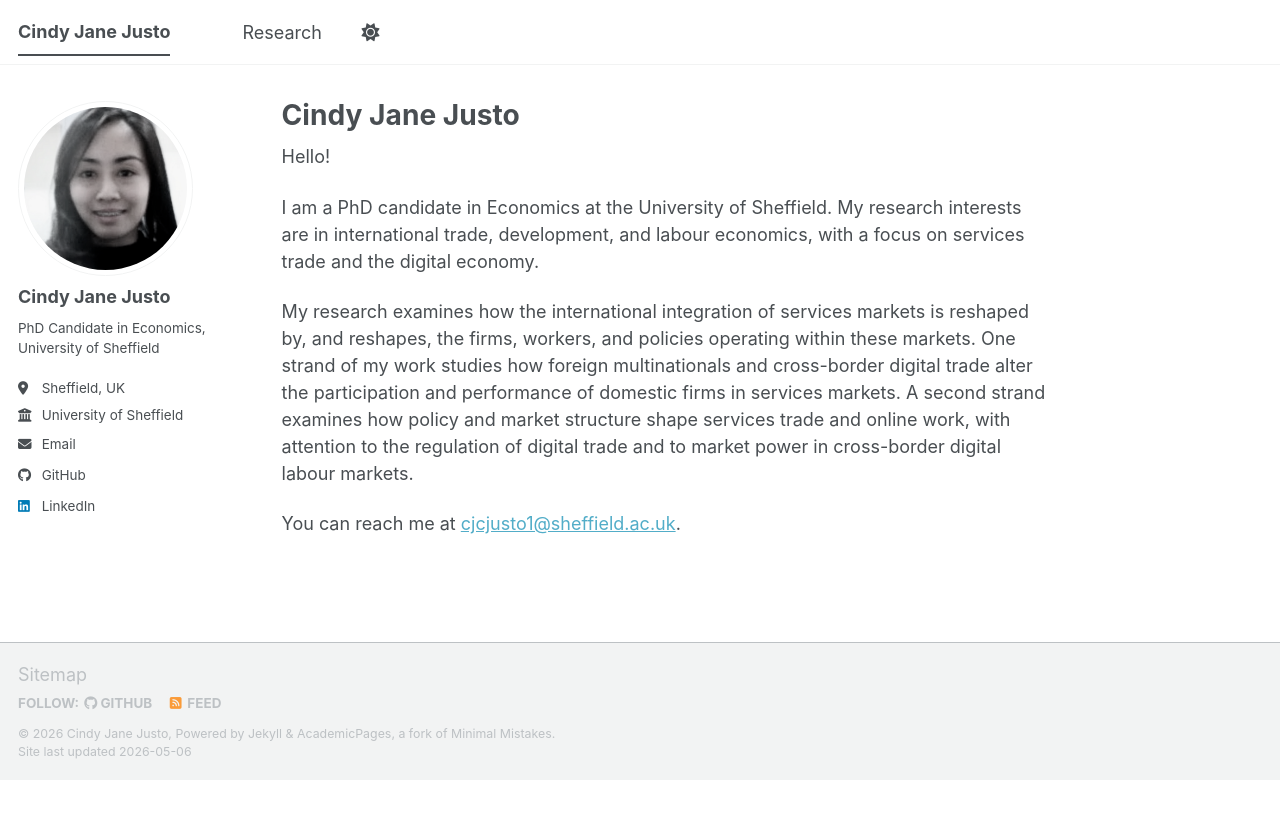
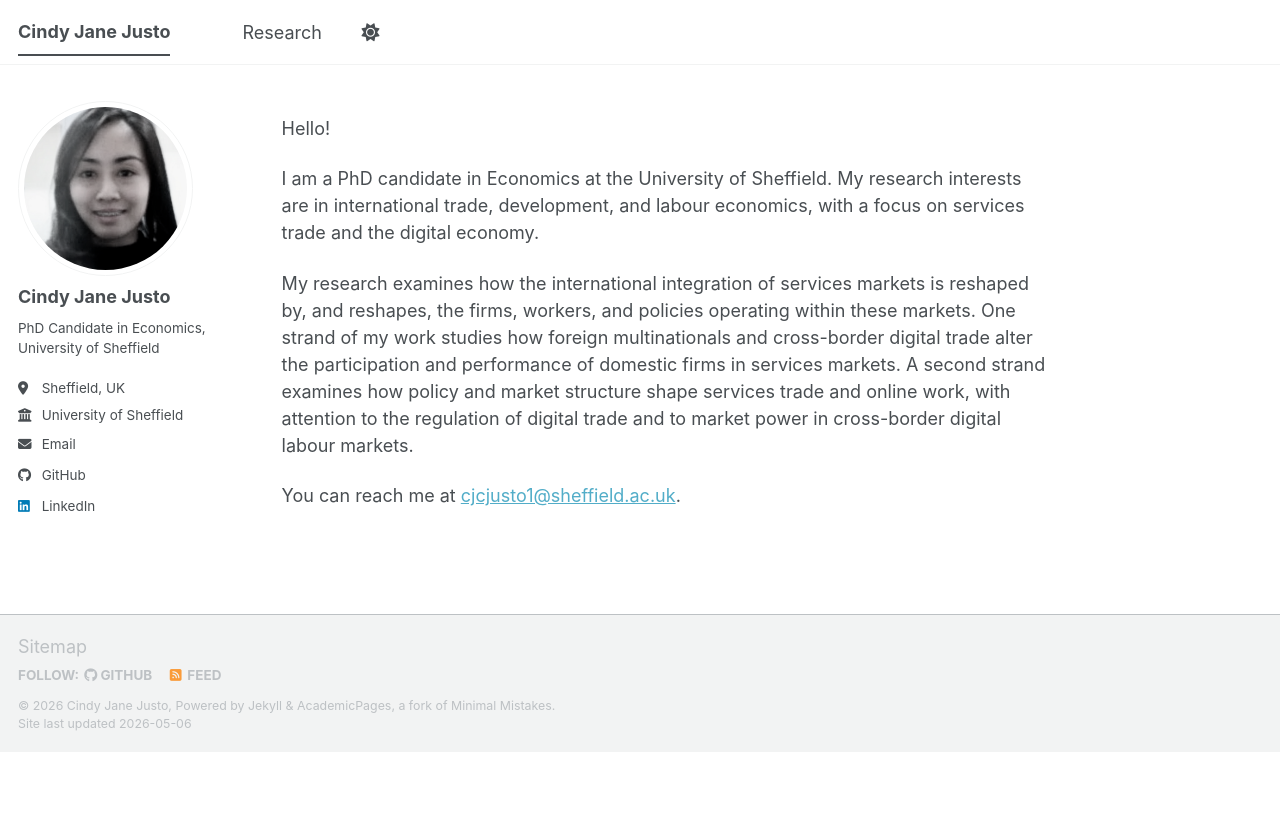
Before and after one commit to cindyjusto/cindyjusto.github.io, a Jekyll site: the page built from _pages/about.md, in a window 1280 px wide. Shown: the top 819 px of the page. Built offline with Jekyll 4.4.1, drawn with Linux system fonts in a browser that asks for light colours; a script bundle is joined from its source files by our own code; library files that are not in the unit come from our copies.

Commit message:
Update about.md

```diff
--- a/_pages/about.md
+++ b/_pages/about.md
@@ -1,6 +1,6 @@
 ---
 permalink: /
-title: "Cindy Jane Justo"
+title: ""
 author_profile: true
 redirect_from:
   - /about/
```
